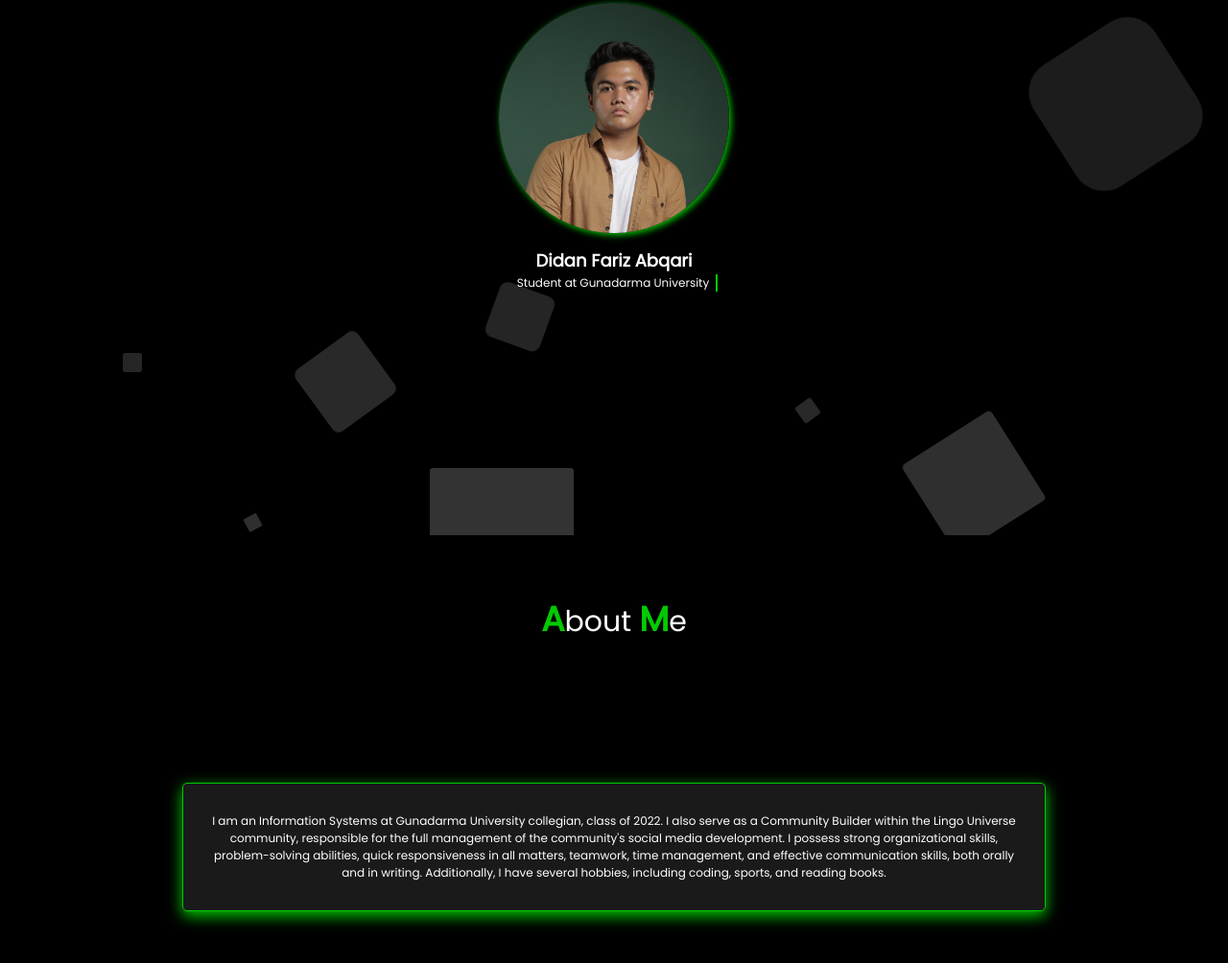
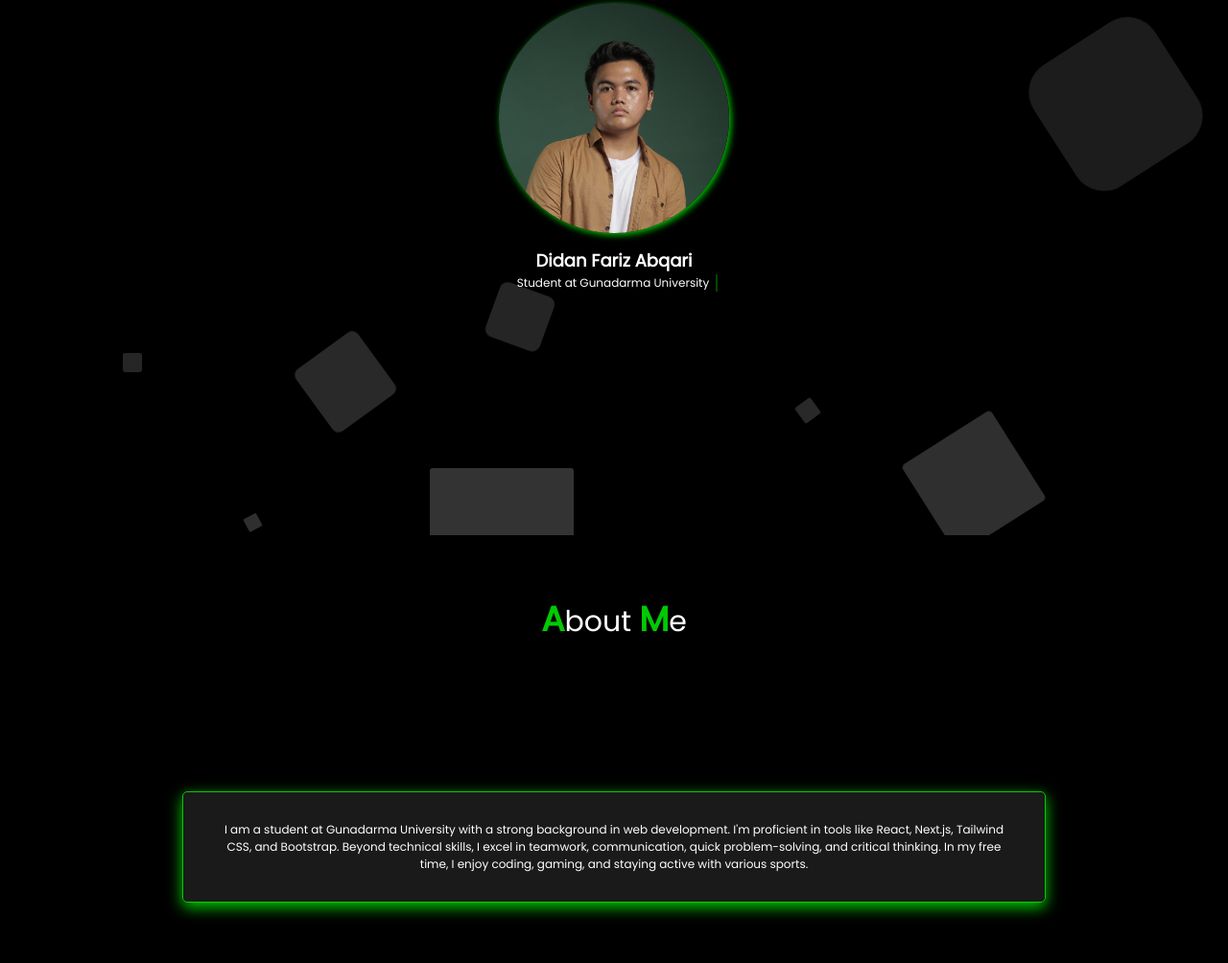
Before and after one commit to didanfarizz/myPortfolio, a plain HTML site: page index.html in a window 1280 px wide. Shown: the part 242-1246 px from the top of the page at 96% size. Drawn offline with Linux system fonts and the light colour scheme.

Commit message:
edit dikit

```diff
--- a/index.html
+++ b/index.html
@@ -64,10 +64,8 @@
         <div class="content-about">
           <div class="kotak">
             <p>
-              I am an Information Systems at Gunadarma University collegian, class of 2022. I also serve as a Community Builder within the Lingo Universe community, responsible for the full management of the community's social media
-              development. I possess strong organizational skills, problem-solving abilities, quick responsiveness in all matters, teamwork, time management, and effective communication skills, both orally and in writing. Additionally, I
-              have several hobbies, including coding, sports, and reading books.
-
+              I am a student at Gunadarma University with a strong background in web development. I&apos;m proficient in tools like React, Next.js, Tailwind CSS, and Bootstrap. Beyond technical skills, I excel in teamwork, communication, quick
+              problem-solving, and critical thinking. In my free time, I enjoy coding, gaming, and staying active with various sports.
             </p>
           </div>
         </div>
--- a/style/style.css
+++ b/style/style.css
@@ -224,7 +224,7 @@ body {
 .school {
   margin-top: 10px;
   color: var(--white);
-  animation: typewriter 4s steps(50) 1s 1 normal both, blinkTextCursor 500ms steps(50) infinite normal;
+  animation: typewriter 4s steps(50) 1s 1 normal both, blinkTextCursor 300ms steps(50) infinite normal;
 }
 /* Hero End*/
 
```
